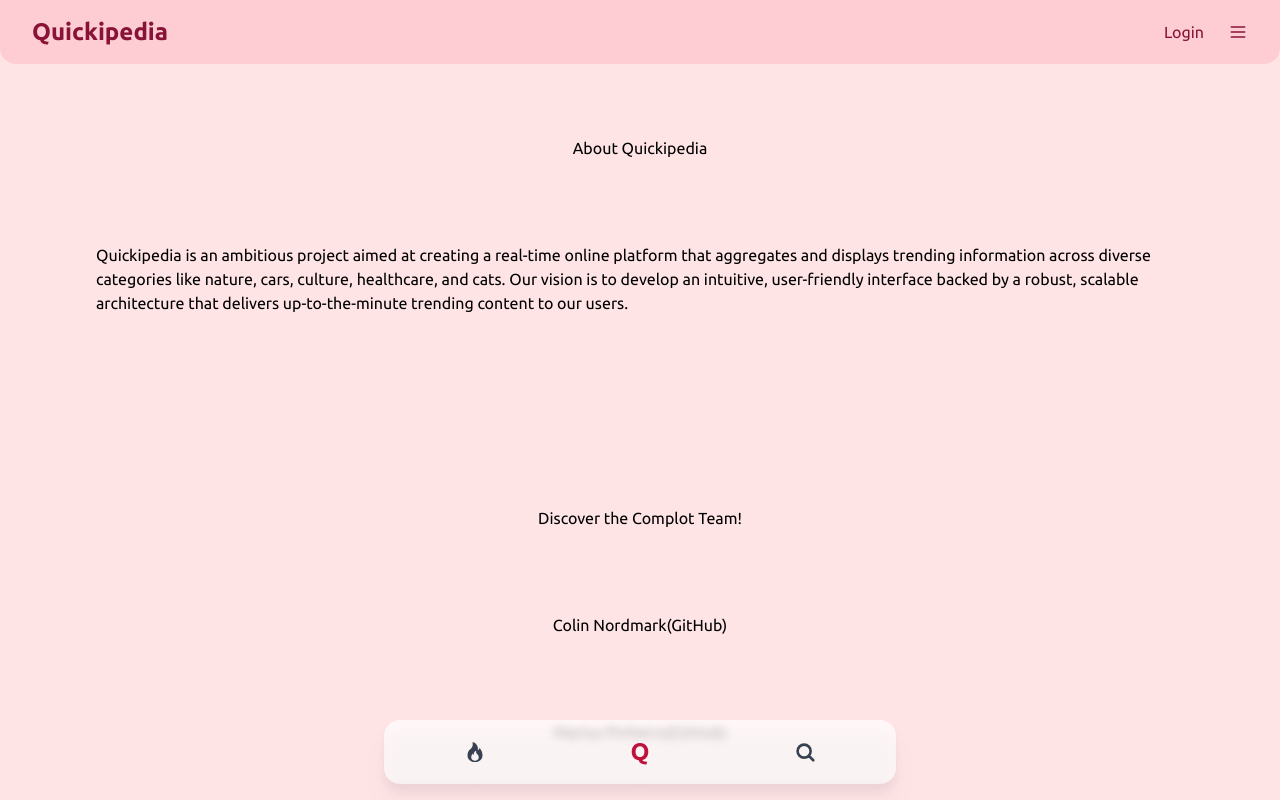
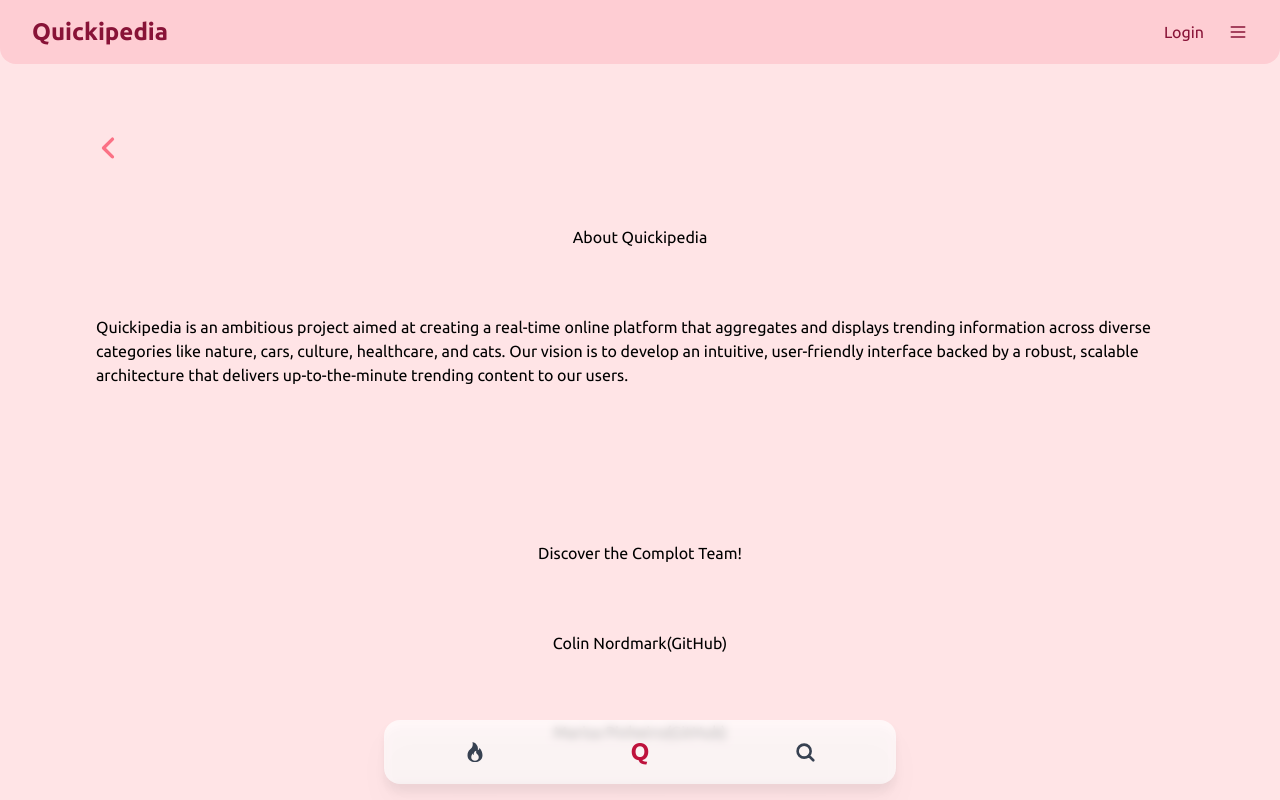
Before and after one commit to ComplotTeam/Quickipedia, a Next.js app in the folder quickipedia_frontend/: page /about in a window 1280 px wide. Shown: the top 800 px of the page. Built offline with nearby package versions, Linux system fonts and the light colour scheme; no server answers.

Commit message:
feat: backbutton

```diff
--- a/quickipedia_frontend/app/about/page.tsx
+++ b/quickipedia_frontend/app/about/page.tsx
@@ -1,8 +1,11 @@
+"use client"
 import Link from "next/link";
+import { BackButton } from "../components/back-button/BackButton";
 
 export default function About() {
   return (
     <main className="flex min-h-screen mt-10 flex-col items-center justify-between p-24">
+      <BackButton />
       <h1>About Quickipedia</h1>
       <p>
         Quickipedia is an ambitious project aimed at creating a real-time online
@@ -25,7 +28,7 @@ export default function About() {
           href="https://github.com/colinnordmark"
           className="hover:underline"
         >
-           (GitHub)
+          (GitHub)
         </Link>
       </p>
       <p>
@@ -39,7 +42,7 @@ export default function About() {
           href="https://github.com/Marisa-Pinheiro"
           className="hover:underline"
         >
-           (GitHub)
+          (GitHub)
         </Link>
       </p>
     </main>
--- /dev/null
+++ b/quickipedia_frontend/app/components/back-button/BackButton.tsx
@@ -0,0 +1,39 @@
+import React from "react";
+import { useRouter } from 'next/navigation'
+
+export const BackButton = () => {
+  const router = useRouter()
+
+  const handleGoBack = () => {
+    router.back()
+  }
+  return (
+    <button
+      type="button"
+      className={
+        " group text-rose-700 mr-auto hover:text-white font-medium rounded-lg text-sm text-center mr-2"
+      }
+      onClick={() => handleGoBack()}
+    >
+      <svg
+        className="w-6 h-6 text-rose-400"
+        aria-hidden="true"
+        xmlns="http://www.w3.org/2000/svg"
+        viewBox="-6.24 -6.24 64.48 64.48"
+      >
+        <g
+          stroke="currentColor"
+          strokeWidth="5"
+          strokeLinecap="round"
+          strokeLinejoin="round"
+          fill="white"
+        >
+          <path
+            xmlns="http://www.w3.org/2000/svg"
+            d="M38,52a2,2,0,0,1-1.41-.59l-24-24a2,2,0,0,1,0-2.82l24-24a2,2,0,0,1,2.82,0,2,2,0,0,1,0,2.82L16.83,26,39.41,48.59A2,2,0,0,1,38,52Z"
+          />
+        </g>
+      </svg>
+    </button>
+  );
+};
--- a/quickipedia_frontend/app/components/index.ts
+++ b/quickipedia_frontend/app/components/index.ts
@@ -9,6 +9,7 @@ import { NavFooter } from "./nav-footer/NavFooter";
 import { BookmarkButton } from "./bookmark-button/BookmarkButton";
 import { SpeechButton } from "./speech-button/SpeechButton";
 import { Loading } from "./loading/Loading";
+import { BackButton } from "./back-button/BackButton";
 export {
   Navbar,
   Footer,
--- a/quickipedia_frontend/app/profile/page.tsx
+++ b/quickipedia_frontend/app/profile/page.tsx
@@ -6,6 +6,7 @@ import { Article } from "@/app/utils/types";
 import { ArticleTitle } from "../components";
 import { fetchUserBookmarks } from "../utils/userBookmarksUtils";
 import { handleBookmarking } from "../utils/bookmarksUtils";
+import { BackButton } from "../components/back-button/BackButton";
 
 const Page = () => {
   const { user, error, isLoading } = useUser();
@@ -38,6 +39,7 @@ const Page = () => {
     <main className="text-rose-900 flex min-h-screen mt-10 flex-col items-center p-24">
       {user && (
         <>
+          <BackButton />
           <div className="text-center rounded  bg-slate-50">
             <h3 className="text-3xl sm:text-4xl font-semibold leading-normal mb-2 text-blueGray-700">
               {user.name}
```
